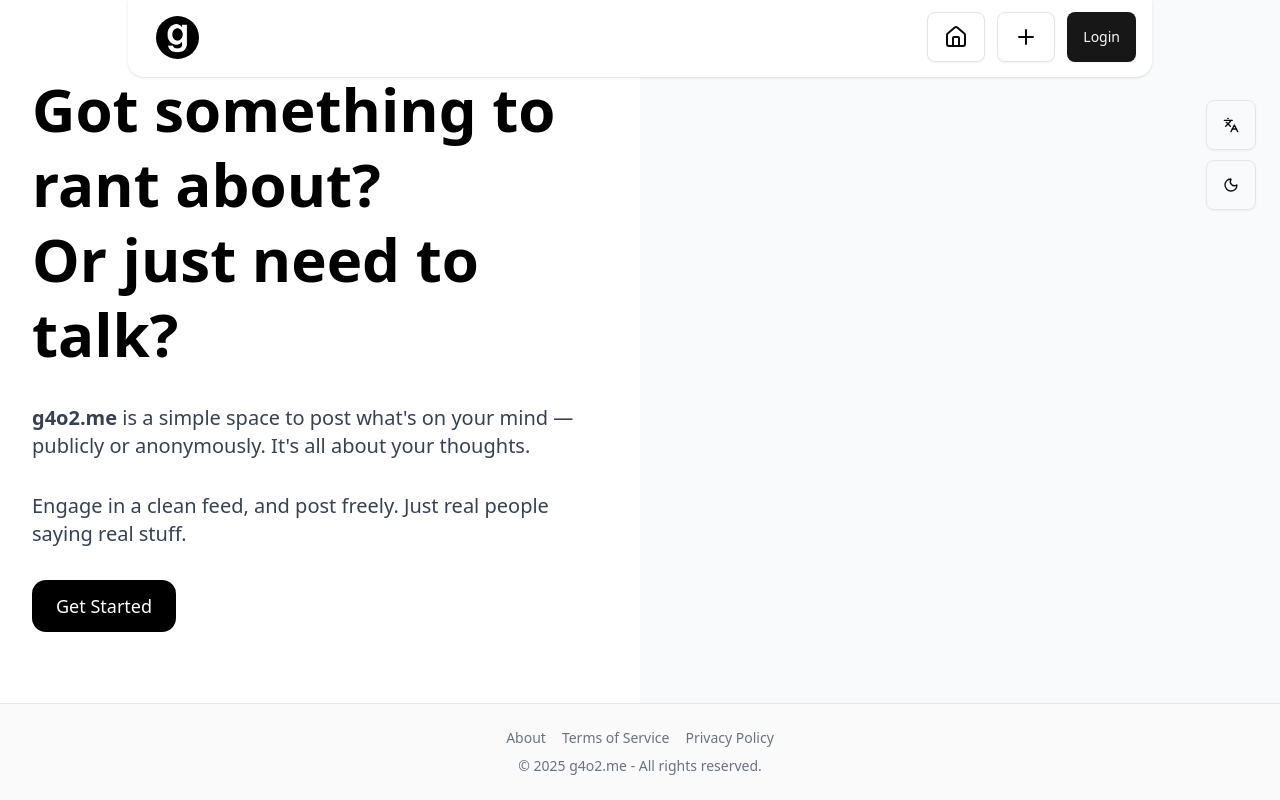
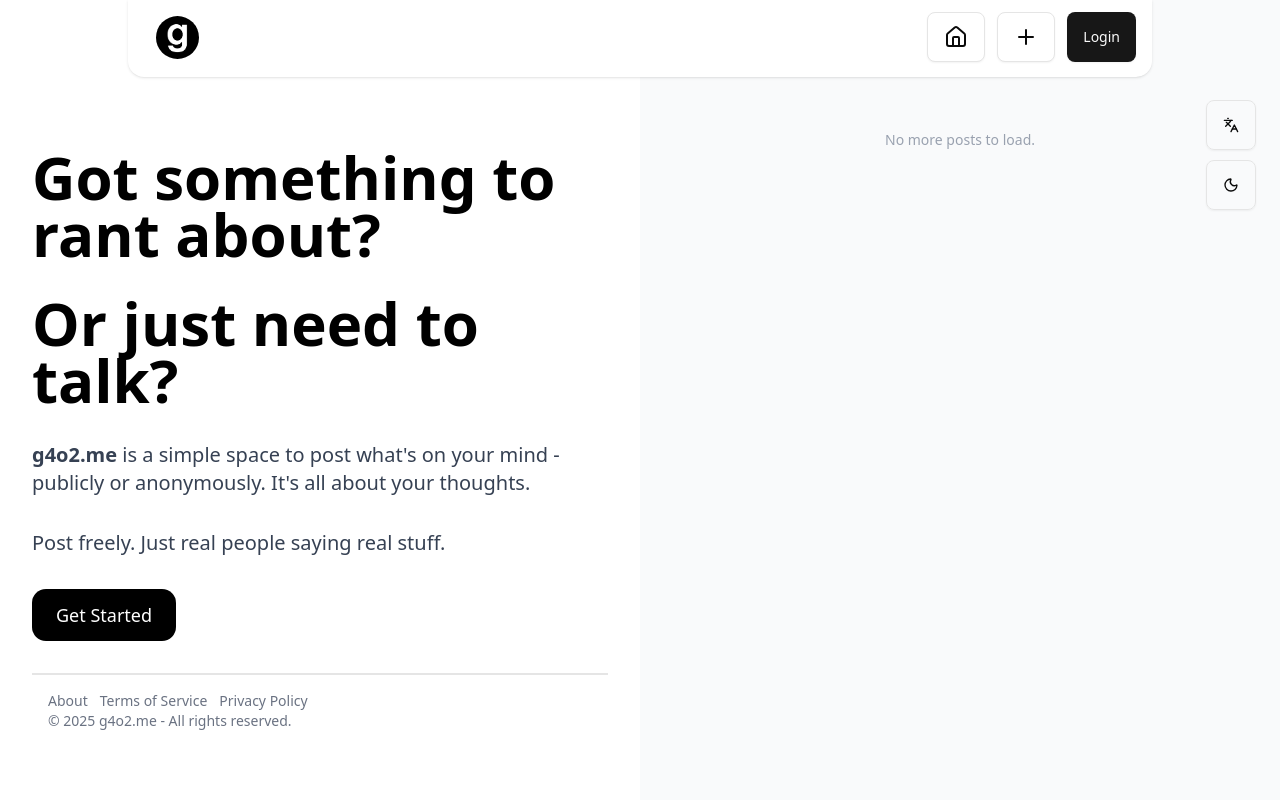
Before and after one commit to Maxhu787/anon-board, a Next.js app: page / in a window 1280 px wide. Built offline with nearby package versions, Linux system fonts and the light colour scheme; no server answers; the database is empty.

Commit message:
update home landing page

```diff
--- a/app/layout.js
+++ b/app/layout.js
@@ -14,7 +14,7 @@ export default function RootLayout({ children }) {
       <head>
         <title>g4o2.me</title>
       </head>
-      <body className="bg-[rgb(250,250,250)] dark:bg-[rgb(30,30,30)] ">
+      <body className="overscroll-none bg-[rgb(250,250,250)] dark:bg-[rgb(30,30,30)] ">
         <I18nProvider>
           <ThemeProvider
             attribute="class"
--- a/app/page.js
+++ b/app/page.js
@@ -34,39 +34,37 @@ export default function Home() {
   return (
     <div className="flex flex-col min-h-screen">
       <main className="flex flex-col md:flex-row flex-grow w-full">
-        {/* Left Section: Landing Text */}
         <section className="w-full md:w-1/2 p-8 flex items-center justify-center bg-white dark:bg-black">
-          <div className="space-y-8 max-w-xl text-left">
-            <h1 className="text-5xl md:text-6xl font-extrabold leading-tight text-black dark:text-white">
-              Got something to rant about?
-              <br />
-              Or just need to talk?
+          <div className="space-y-8 max-w-xl text-left mt-20">
+            <h1 className="text-5xl md:text-6xl font-extrabold leading-[50px] md:leading-[57px] text-black dark:text-white">
+              {t("title1")}
+            </h1>
+            <h1 className="text-5xl md:text-6xl font-extrabold leading-[50px] md:leading-[57px] mt-[-10] text-black dark:text-white">
+              {t("title2")}
             </h1>
             <p className="text-lg md:text-xl text-gray-700 dark:text-gray-300">
-              <span className="font-semibold">g4o2.me</span> {t("description")}
+              <span className="font-semibold">g4o2.me</span> {t("description1")}
             </p>
-            <p className="text-lg md:text-xl text-gray-700 dark:text-gray-300">
+            <p className="text-lg mt-[-12] md:text-xl text-gray-700 dark:text-gray-300">
               {t("description2")}
             </p>
-            {!user && (
+            {user ? (
+              <Link
+                href="/home"
+                className="active:scale-95 transition-all inline-block px-6 py-3 bg-black text-white rounded-xl text-lg hover:bg-gray-800 dark:bg-white dark:text-black dark:hover:bg-gray-200"
+              >
+                Browse Posts
+              </Link>
+            ) : (
               <Link
                 href="/login"
-                className="inline-block px-6 py-3 bg-black text-white rounded-xl text-lg hover:bg-gray-800 dark:bg-white dark:text-black dark:hover:bg-gray-200 transition"
+                className="active:scale-95 transition-all inline-block px-6 py-3 bg-black text-white rounded-xl text-lg hover:bg-gray-800 dark:bg-white dark:text-black dark:hover:bg-gray-200"
               >
                 Get Started
               </Link>
             )}
-          </div>
-        </section>
-
-        {/* Right Section: Posts Preview */}
-        <section className="w-full md:w-1/2 p-6 bg-gray-50 dark:bg-[#111] overflow-y-auto max-h-[100vh]">
-          <Posts />
-        </section>
-      </main>
-
-      <footer className="border-t py-6 px-4 text-center text-sm text-gray-500 dark:text-gray-400">
-        <div className="space-x-4 mb-2">
+            <div className="border-t-2 pt-4 pl-4 text-sm text-gray-500 dark:text-gray-400">
+              <div className="flex flex-row space-x-3">
                 <Link href="/about" className="hover:underline">
                   {t("aboutus")}
                 </Link>
@@ -80,7 +78,14 @@ export default function Home() {
               <div>
                 © {new Date().getFullYear()} g4o2.me - {t("legal")}
               </div>
-      </footer>
+            </div>
+          </div>
+        </section>
+
+        <section className="w-full pt-30 md:w-1/2 p-6 bg-gray-50 dark:bg-[#111] overflow-y-auto max-h-[100vh]">
+          <Posts />
+        </section>
+      </main>
     </div>
   );
 }
--- a/lib/locales/en.json
+++ b/lib/locales/en.json
@@ -1,6 +1,8 @@
 {
-  "description": "is a simple space to post what's on your mind — publicly or anonymously. It's all about your thoughts.",
-  "description2": "Engage in a clean feed, and post freely. Just real people saying real stuff.",
+  "title1": "Got something to rant about?",
+  "title2": "Or just need to talk?",
+  "description1": "is a simple space to post what's on your mind - publicly or anonymously. It's all about your thoughts.",
+  "description2": "Post freely. Just real people saying real stuff.",
   "logIn": "Login",
   "logOut": "Logout",
   "logInAccount": "Login",
--- a/lib/locales/zh.json
+++ b/lib/locales/zh.json
@@ -1,7 +1,10 @@
 {
-  "descriptionOld": "一個可以自由發表想法的地方 - 選擇匿名或不匿名分享。",
-  "description": "g4o2.me 是一個輕型的平台，可用來公開或匿名分享貼文。",
-  "description2": "你可以發佈貼文、與他人互動，享受簡潔的瀏覽體驗。",
+  "temp1": "一個可以自由發表想法的地方 - 選擇匿名或不匿名分享。",
+  "temp": "你可以發佈貼文、與他人互動，享受簡潔的瀏覽體驗。",
+  "title1": "有什麼想分享的事情嗎？",
+  "title2": "想抱怨嗎？",
+  "description1": "是一個輕型的平台，可用來公開、匿名分享貼文。 It's all about your thoughts.",
+  "description2": "自由的發文。 Just real people saying real stuff.",
   "logIn": "登入",
   "logOut": "登出",
   "logInAccount": "登入帳號",
```
Also changed, not shown: 1 other file (tests, documents, lock files or other folders). Lines whose indentation alone changed are shown as unchanged.
